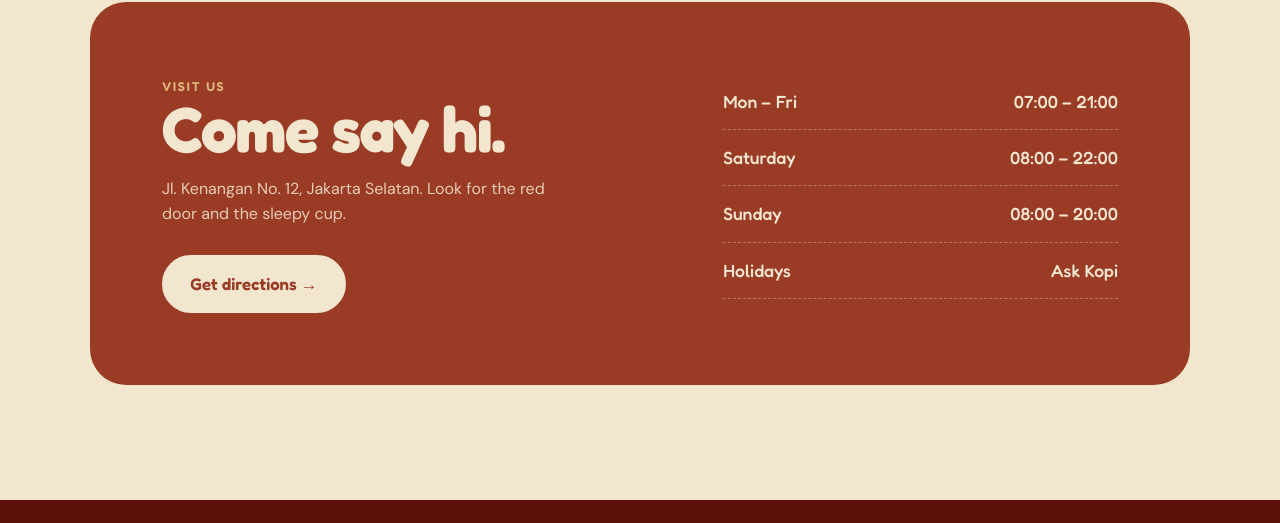
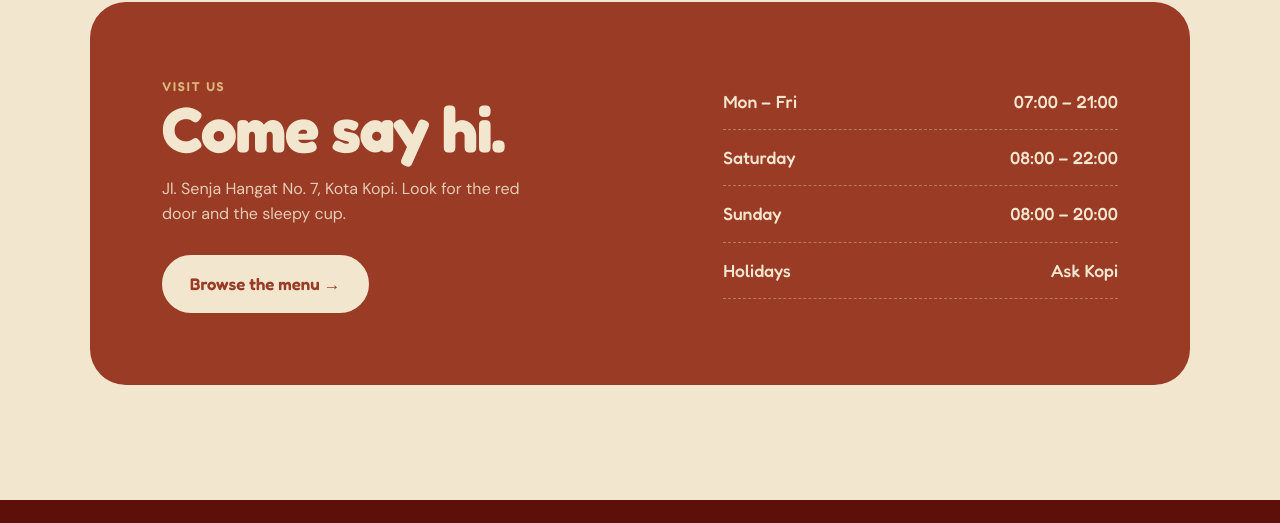
Before and after one commit to distravantari/Kafe, a plain HTML site: page index.html in a window 1280 px wide. Shown: the part 3686-4209 px from the top of the page. Drawn offline with Linux system fonts and the light colour scheme.

Commit message:
Use a fictional address on the visit section
Co-Authored-By: Claude Opus 5.5 <noreply@anthropic.com>

```diff
--- a/index.html
+++ b/index.html
@@ -241,8 +241,8 @@
     <div>
       <span class="eyebrow" style="color:var(--crema)">Visit us</span>
       <h2>Come say hi.</h2>
-      <p style="opacity:.85;max-width:36ch;margin-bottom:28px">Jl. Kenangan No. 12, Jakarta Selatan. Look for the red door and the sleepy cup.</p>
-      <a class="btn btn-solid" href="https://maps.google.com" target="_blank" rel="noopener">Get directions →</a>
+      <p style="opacity:.85;max-width:36ch;margin-bottom:28px">Jl. Senja Hangat No. 7, Kota Kopi. Look for the red door and the sleepy cup.</p>
+      <a class="btn btn-solid" href="#menu">Browse the menu →</a>
     </div>
     <ul class="hours">
       <li><span>Mon – Fri</span><span>07:00 – 21:00</span></li>
```
